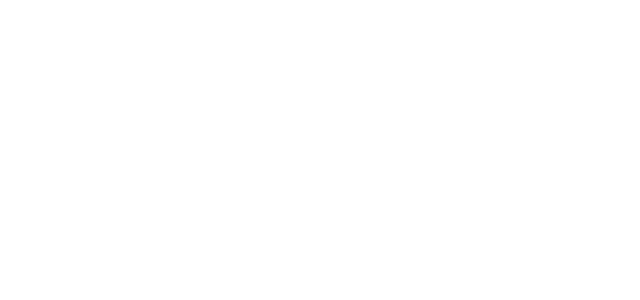
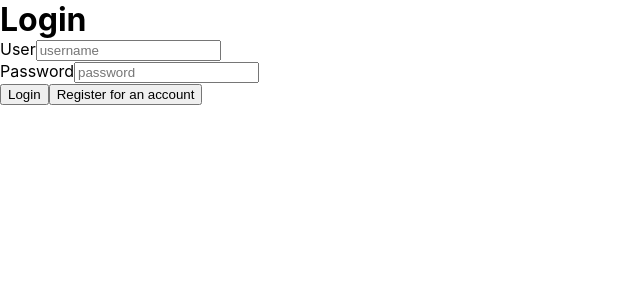
Before and after one commit to kflavin/rankings-frontend, a Nuxt app: page /auth/login in a window 1280 px wide. Before the commit this address had no page. Shown: the top 300 px of the page, without its empty margins (0-640 px from the left). Built offline with nearby package versions, Linux system fonts and the light colour scheme.

Commit message:
Login updates

```diff
--- /dev/null
+++ b/apollo/queries/auth/signInUser.gql
@@ -0,0 +1,9 @@
+mutation SigninUser($username: String!, $password: String!) {
+  loginUser(
+    username: $username,
+    password: $password
+  ) {
+    token,
+    userid
+  }
+}
--- /dev/null
+++ b/pages/auth/login.vue
@@ -0,0 +1,71 @@
+<template>
+  <div>
+    <div><h1>{{login ? "Login" : "Register"}}</h1></div>
+    <div>
+      <div v-show="message">
+        {{message}}
+      </div>
+      <div v-if="!login">
+        <label for="email">Email</label><input id="email" type="text" placeholder="email" v-model="email">
+      </div>
+      <div>
+        <label for="user">User</label><input id="user" type="text" placeholder="username" v-model="user">
+      </div>
+      <div>
+        <label for="password">Password</label><input id="password" type="password" placeholder="password" v-model="password">
+      </div>
+    </div>
+
+    <div>
+      <input id="login" type="button" :value="login ? 'Login' : 'Register'" @click="confirm()">
+      <input id="toggle" type="button" :value="login ? 'Register for an account':'Login with your Account'" @click="login=!login">
+    </div>
+  </div>
+</template>
+
+<script>
+
+  import signInUser from '@/apollo/queries/auth/signInUser'
+
+  export default {
+    data: function() {
+      return {
+        login: true,
+        email: "",
+        user: "",
+        password: "",
+        message: ""
+      }
+    },
+    methods: {
+      confirm: function() {
+        const { user, email, password } = this.$data;
+
+        if (this.login) {
+          this.$apollo.mutate({
+            mutation: signInUser,
+            variables: {
+              username: this.user,
+              password: this.password
+            }
+          }).then((result) => {
+            const id = result.data.loginUser.userid
+            const token = result.data.loginUser.token
+            this.saveUser(id, token)
+            this.$router.push({path: '/'})
+          }).catch(function(error) {
+            console.error(error)
+            this.message = "Invalid login."
+          }.bind(this))
+        } else {
+          console.log("Register the user")
+        }
+      },
+      saveUser: function(id, token) {
+        localStorage.setItem("RANKINGS_USERID", id)
+        localStorage.setItem("RANKINGS_TOKEN", token)
+        this.$store.commit('setCurrentUser', id)
+      }
+    }
+  }
+</script>
```
